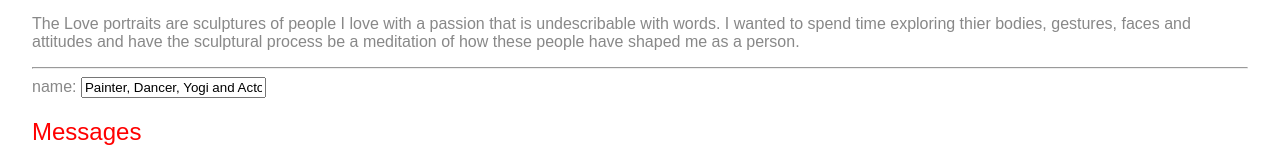
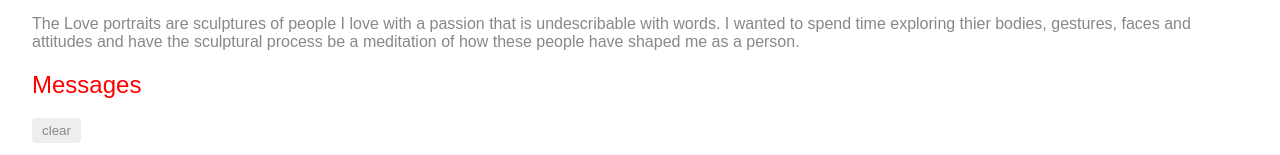
Before and after one commit to artsbeacon/jenadost.github.io, an Angular app: page /artwork/1 in a window 1280 px wide. Shown: the part 571-726 px from the top of the page. Built offline with nearby package versions, Linux system fonts and the light colour scheme.

Commit message:
no need for the input form

```diff
--- a/src/app/app.module.ts
+++ b/src/app/app.module.ts
@@ -1,6 +1,5 @@
 import { BrowserModule } from '@angular/platform-browser';
 import { NgModule } from '@angular/core';
-import { FormsModule } from '@angular/forms'; // <-- NgModel lives here
 
 import { AppComponent } from './app.component';
 import { ArtworksComponent } from './artworks/artworks.component';
@@ -17,7 +16,6 @@ import { AppRoutingModule } from './/app-routing.module';
   ],
   imports: [
     BrowserModule,
-    FormsModule,
     AppRoutingModule
   ],
   providers: [],
--- a/src/app/artwork-detail/artwork-detail.component.html
+++ b/src/app/artwork-detail/artwork-detail.component.html
@@ -5,11 +5,4 @@
   <p>{{artwork.name}}, {{artwork.year}}<br>
   {{artwork.media}}</p>
   <p>{{artwork.description}}</p>
-
-  <hr />
-  <div>
-    <label>name:
-      <input [(ngModel)]="artwork.name" placeholder="name">
-    </label>
-  </div>
 </div>
--- a/src/app/artwork-detail/artwork-detail.component.ts
+++ b/src/app/artwork-detail/artwork-detail.component.ts
@@ -1,4 +1,4 @@
-import { Component, OnInit, Input } from '@angular/core';
+import { Component, OnInit } from '@angular/core';
 import { Artwork } from '../artwork';
 
 import { ActivatedRoute } from '@angular/router';
@@ -13,7 +13,7 @@ import { ArtworkService }  from '../artwork.service';
 })
 export class ArtworkDetailComponent implements OnInit {
 
-  @Input() artwork: Artwork;
+  artwork: Artwork;
 
   constructor(
     private route: ActivatedRoute,
```
